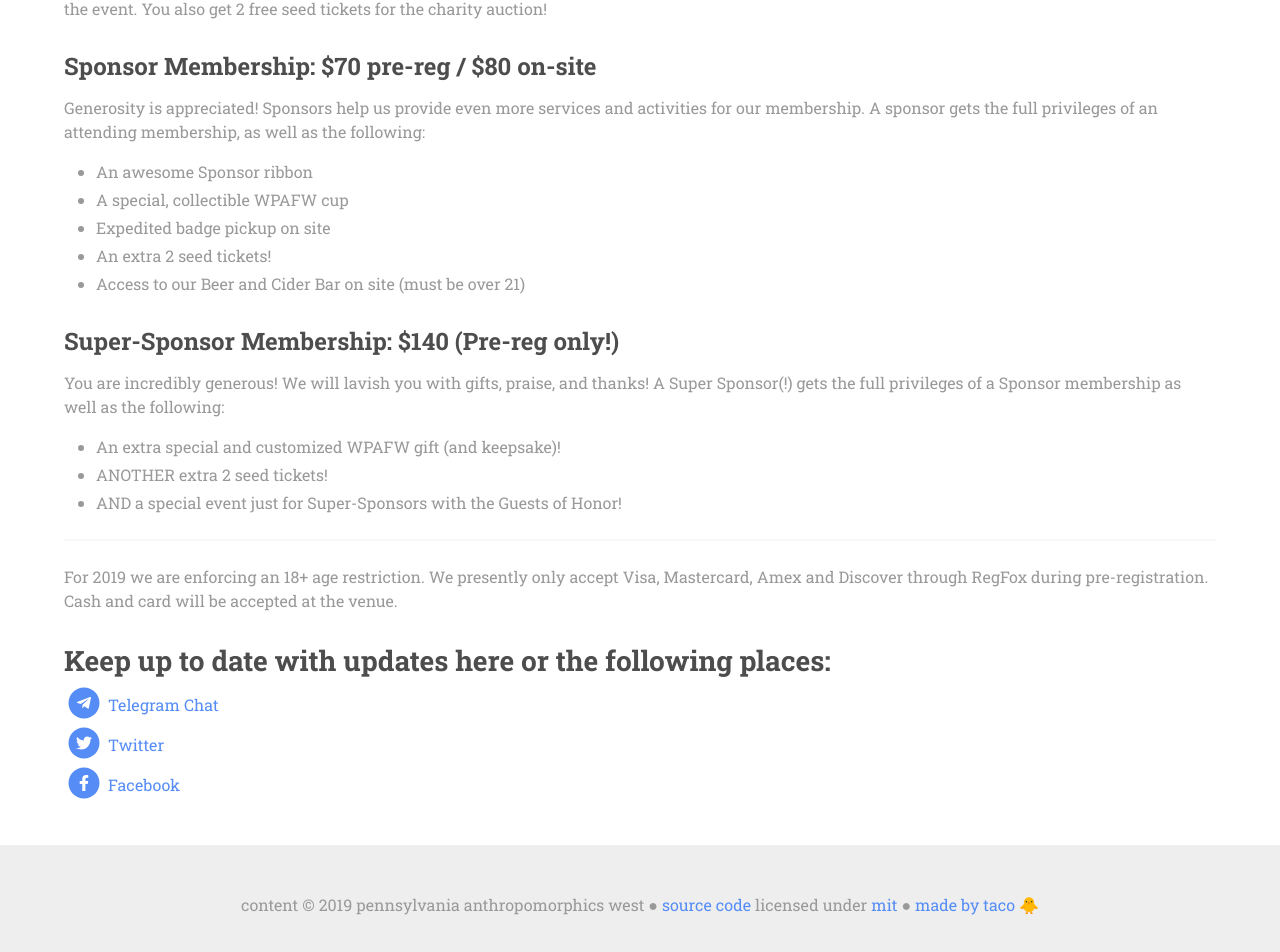
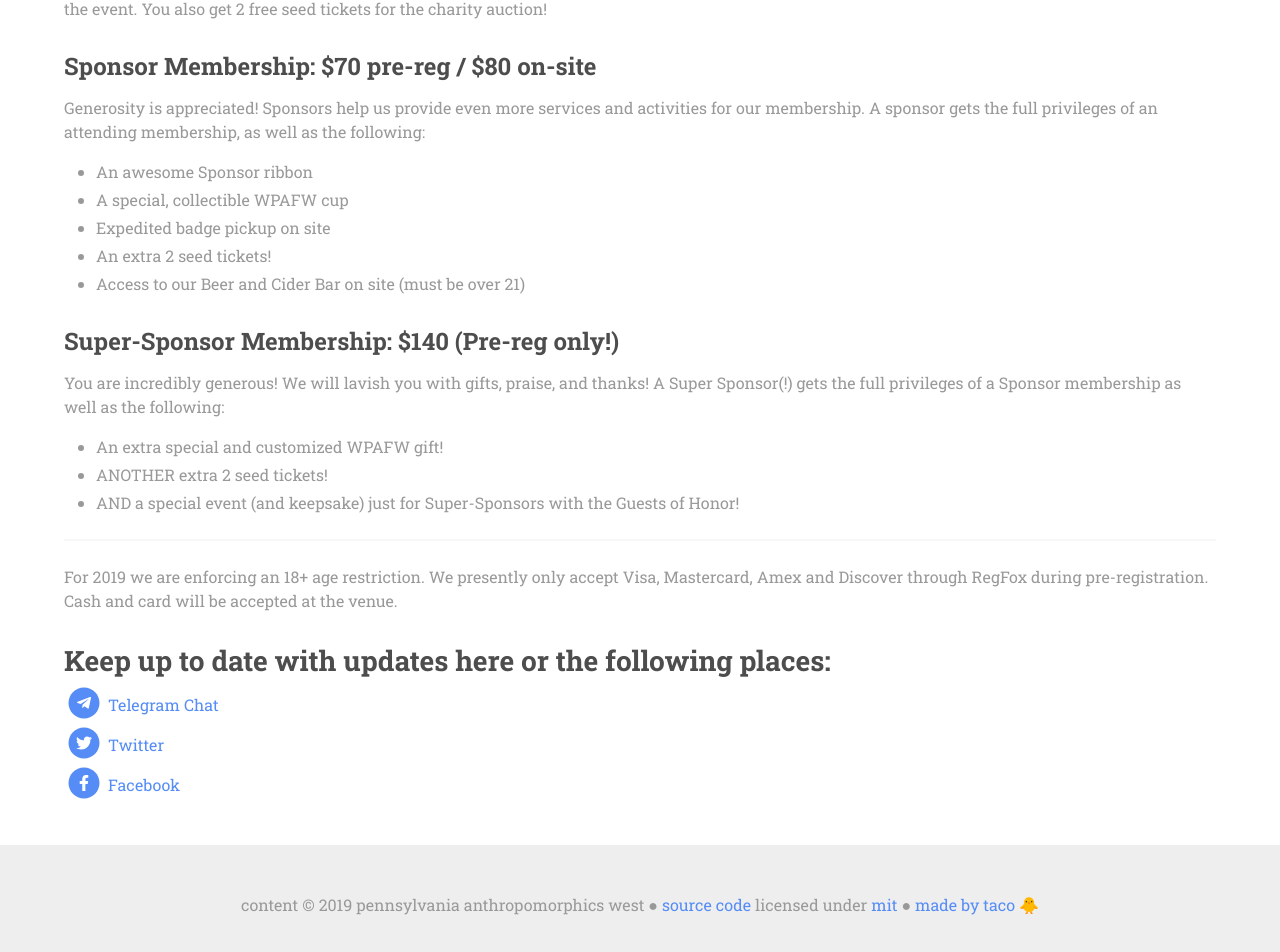
Before and after one commit to wpafw/wpafw.org, a Jekyll site: the page built from registration.md, in a window 1280 px wide. Shown: the part 961-1913 px from the top of the page. Built offline with Jekyll 4.4.1, drawn with Linux system fonts in a browser that asks for light colours; nearby versions of some CDN libraries.

```diff
--- a/registration.md
+++ b/registration.md
@@ -37,9 +37,9 @@ Generosity is appreciated! Sponsors help us provide even more services and activ
 ### Super-Sponsor Membership: $140 (Pre-reg only!)
 You are incredibly generous! We will lavish you with gifts, praise, and thanks! A Super Sponsor(!) gets the full privileges of a Sponsor membership as well as the following:
 
-* An extra special and customized WPAFW gift (and keepsake)!
+* An extra special and customized WPAFW gift!
 * ANOTHER extra 2 seed tickets!
-* AND a special event just for Super-Sponsors with the Guests of Honor!
+* AND a special event (and keepsake) just for Super-Sponsors with the Guests of Honor!
 
 ----
 For 2019 we are enforcing an 18+ age restriction.
```
